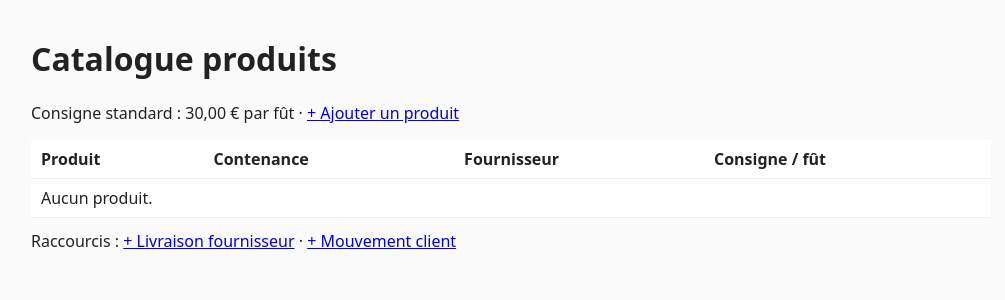
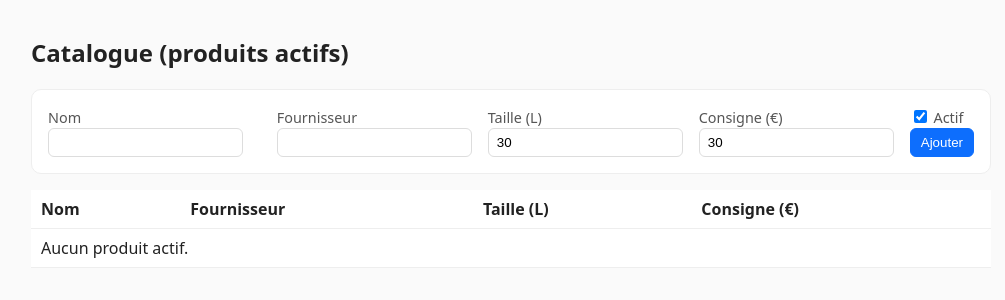
Before and after one commit to lecentrallanderneau-oss/keg-tracer, a Flask app: page /catalog in a window 1280 px wide. Shown: the part 46-346 px from the top of the page, without its empty margins (129-1134 px from the left). Run offline with Flask 3, Linux system fonts and the light colour scheme; data that the repository does not hold is empty; some libraries are stand-ins or nearby versions.

Commit message:
Update catalog.html

```diff
--- a/templates/catalog.html
+++ b/templates/catalog.html
@@ -1,24 +1,49 @@
 {% extends "base.html" %}
-{% block title %}Catalogue — Keg Tracer{% endblock %}
 {% block content %}
-<h1>Catalogue produits</h1>
-<p class="muted">Consigne standard : 30,00 € par fût · <a href="/admin/add-product">+ Ajouter un produit</a></p>
+<h2>Catalogue (produits actifs)</h2>
+
+<div class="card" style="margin-bottom:16px;">
+  <form method="post" action="{{ url_for('add_product') }}">
+    <div class="grid" style="grid-template-columns: 2fr 1fr 1fr 1fr auto;">
+      <div>
+        <label for="name">Nom</label><br>
+        <input type="text" id="name" name="name" required>
+      </div>
+      <div>
+        <label for="supplier">Fournisseur</label><br>
+        <input type="text" id="supplier" name="supplier">
+      </div>
+      <div>
+        <label for="size_l">Taille (L)</label><br>
+        <input type="number" id="size_l" name="size_l" value="30" min="1">
+      </div>
+      <div>
+        <label for="deposit_eur">Consigne (€)</label><br>
+        <input type="number" step="0.01" id="deposit_eur" name="deposit_eur" value="30">
+      </div>
+      <div style="align-self:end;">
+        <label><input type="checkbox" name="active" checked> Actif</label><br>
+        <button class="btn btn-primary" type="submit">Ajouter</button>
+      </div>
+    </div>
+  </form>
+</div>
+
 <table>
-  <thead><tr><th>Produit</th><th>Contenance</th><th>Fournisseur</th><th>Consigne / fût</th></tr></thead>
+  <thead>
+    <tr><th>Nom</th><th>Fournisseur</th><th>Taille (L)</th><th>Consigne (€)</th></tr>
+  </thead>
   <tbody>
-  {% for p in products|default([], true) %}
-    <tr>
-      <td>{{ p.name }}</td>
-      <td>{{ p.size_l }} L</td>
-      <td>{{ p.supplier }}</td>
-      <td>{{ (p.deposit_eur|default(0)|float)|round(2) }} €</td>
-    </tr>
-  {% else %}
-    <tr><td colspan="4" class="muted">Aucun produit.</td></tr>
-  {% endfor %}
+    {% for p in products %}
+      <tr>
+        <td>{{ p.name }}</td>
+        <td>{{ p.supplier or "—" }}</td>
+        <td>{{ p.size_l }}</td>
+        <td>{{ "%.2f"|format(p.deposit_eur) }}</td>
+      </tr>
+    {% else %}
+      <tr><td colspan="4">Aucun produit actif.</td></tr>
+    {% endfor %}
   </tbody>
 </table>
-<p style="margin-top:12px">
-  Raccourcis : <a href="/admin/add-delivery">+ Livraison fournisseur</a> · <a href="/admin/add-transaction">+ Mouvement client</a>
-</p>
 {% endblock %}
```
